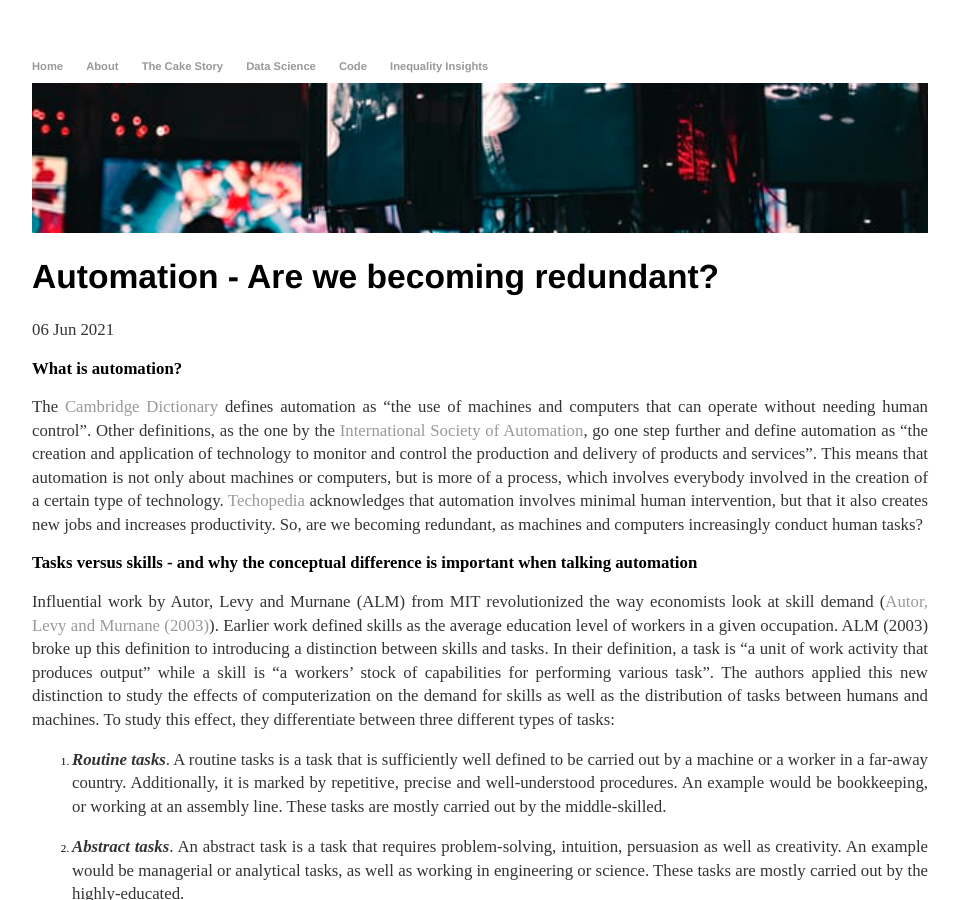
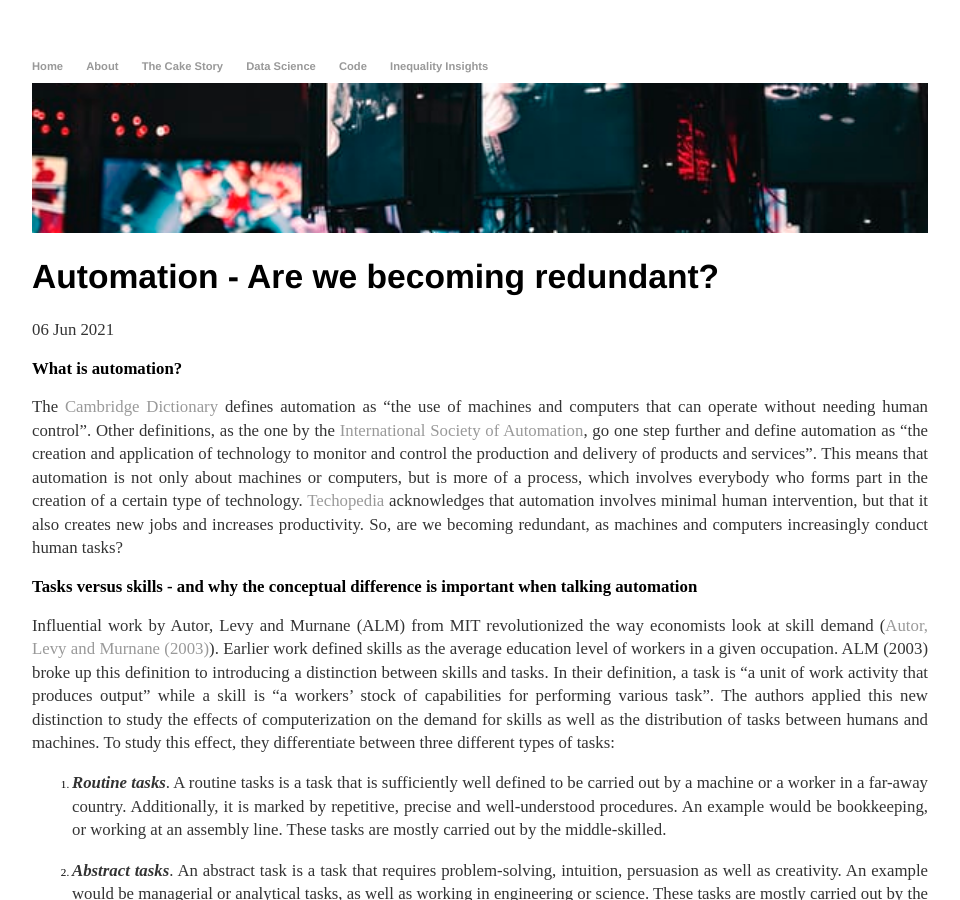
Before and after one commit to BrittaRude/BrittaRude.github.io, a Jekyll site: the page built from inputs_cakestory/_posts/2021-06-06-britta-rude-is-automation-making-us-redundant.md, in a window 1280 px wide and 900 px high. Shown: the whole window, without its empty margins (160-1120 px from the left). Built offline with Jekyll 4.4.1, drawn with Linux system fonts in a browser that asks for light colours.

Commit message:
Update 2021-06-06-britta-rude-is-automation-making-us-redundant.md

```diff
--- a/inputs_cakestory/_posts/2021-06-06-britta-rude-is-automation-making-us-redundant.md
+++ b/inputs_cakestory/_posts/2021-06-06-britta-rude-is-automation-making-us-redundant.md
@@ -8,7 +8,7 @@
 
 ## What is automation?
 
-The [Cambridge Dictionary](https://dictionary.cambridge.org/de/worterbuch/englisch/automation) defines automation as "the use of machines and computers that can operate without needing human control". Other definitions, as the one by the [International Society of Automation](https://www.isa.org/about-isa/what-is-automation), go one step further and define automation as "the creation and application of technology to monitor and control the production and delivery of products and services". This means that automation is not only about machines or computers, but is more of a process, which involves everybody involved in the creation of a certain type of technology. [Techopedia](https://www.techopedia.com/definition/32099/automation) acknowledges that automation involves minimal human intervention, but that it also creates new jobs and increases productivity. So, are we becoming redundant, as machines and computers increasingly conduct human tasks?
+The [Cambridge Dictionary](https://dictionary.cambridge.org/de/worterbuch/englisch/automation) defines automation as "the use of machines and computers that can operate without needing human control". Other definitions, as the one by the [International Society of Automation](https://www.isa.org/about-isa/what-is-automation), go one step further and define automation as "the creation and application of technology to monitor and control the production and delivery of products and services". This means that automation is not only about machines or computers, but is more of a process, which involves everybody who forms part in the creation of a certain type of technology. [Techopedia](https://www.techopedia.com/definition/32099/automation) acknowledges that automation involves minimal human intervention, but that it also creates new jobs and increases productivity. So, are we becoming redundant, as machines and computers increasingly conduct human tasks?
 
 ## Tasks versus skills - and why the conceptual difference is important when talking automation
 
```
